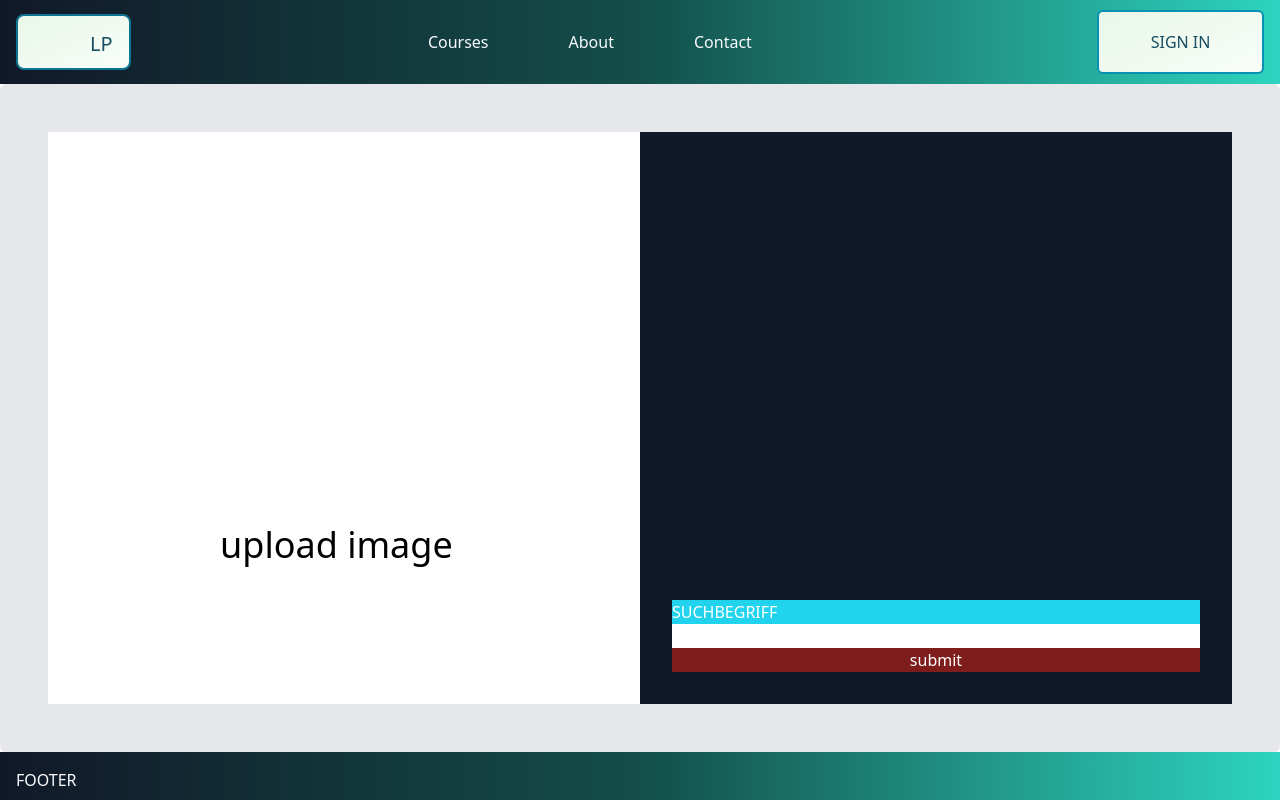
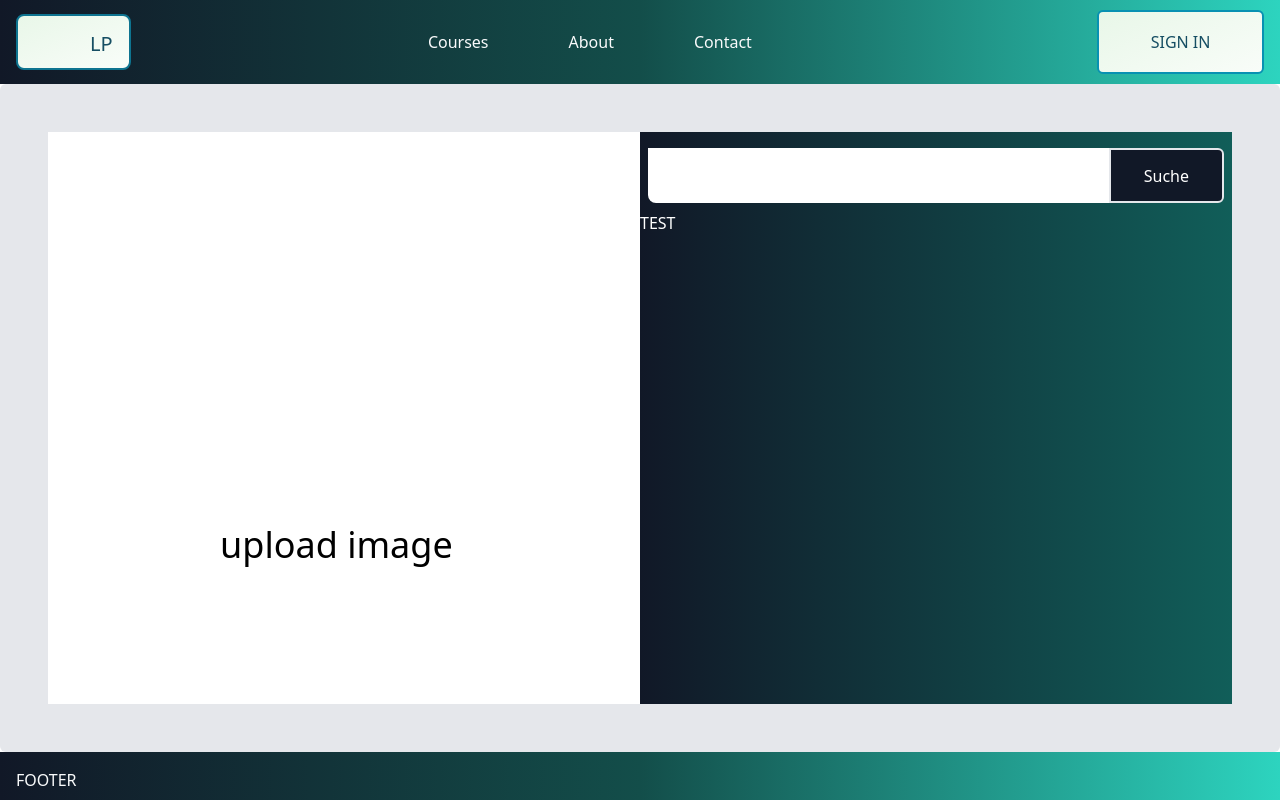
Before and after one commit to VelimirMueller/aurorae-images-frontend, a Vue app: page / in a window 1280 px wide. Built offline with nearby package versions, Linux system fonts and the light colour scheme; some icons are missing.

Commit message:
Use refactored components in landing page

```diff
--- a/src/views/LandingPage.vue
+++ b/src/views/LandingPage.vue
@@ -8,76 +8,14 @@
             class="h-full">
             <div class="h-full w-full p-12 bg-gray-200 grid grid-cols-2 rounded-md">
               <ImageUploader
-                @reset="reset()"
-                @set-file="val => setFileInfo(val)" />
-              <div class="bg-gray-900 flex flex-col justify-center items-center text-white p-8">
-                <div class="h-1/6 w-full text-white">
-                  <ul
-                    v-if="file"
-                    class="h-full">
-                    <li>
-                      {{ 'FILENAME: ' + file.filename }}
-                    </li>
-                    <li>
-                      {{ 'FILESIZE: ' + (file.size / 1024 / 1024).toFixed(2) + 'MB' }}
-                    </li>
-                  </ul>
+                @reset="() => {}"
+                @set-file="val => {}" />
+              <div class="flex flex-col justify-center items-center text-white h-full w-full bg-gradient-to-r from-gray-900 to-teal-800 focus:border-teal-400">
+                <div class="h-20 w-full p-2 mt-2">
+                  <ImageSearch @submit="scrapeData" />
                 </div>
-
                 <div class="w-full h-full flex flex-col">
-                  <div class="h-full">
-                    <ul class="max-h-[600px] overflow-y-scroll">
-                      <template
-                        v-for="result in searchResult?.data as SearchResult"
-                        :key="result?.topic_id">
-                        <ul
-                          v-if="result"
-                          class="border-t-4 mb-8 py-4 px-2 bg-gray-800 rounded-md mx-2">
-                          <li class="my-2">
-                            {{ `solved: ${JSON.stringify(result.topic_status)}` }}
-                          </li>
-                          <li class="my-2">
-                            {{ `headline: ${JSON.stringify(result.topic_headline)}` }}
-                          </li>
-                          <li class="my-2">
-                            {{ `content: ${JSON.stringify(result.topic_content)}` }}
-                          </li>
-                          <li class="my-2">
-                            <a class="text-blue-400 hover:text-blue-200" :href="result.topic_link" target="_blank">
-                              link to forum
-                            </a>
-                          </li>
-                          <li>
-                            <div v-if="result.topic_images.length" class="max-h-[300px] overflow-y-scroll p-12">
-                              <template v-for="(imageSrc, idx) in result.topic_images" :key="idx">
-                                <div class="w-full bg-red-200 rounded-lg">
-                                  <img class="h-full w-full" :src="imageSrc" />
-                                </div>
-                              </template>
-                            </div>
-                          </li>
-                        </ul>
-                      </template>
-                    </ul>
-                  </div>
-                  <form
-                    class="flex flex-col text-gray-900 bg-cyan-400"
-                    @submit.prevent="scrapeData()">
-                    <label
-                      for="query"
-                      class="text-white">
-                      SUCHBEGRIFF</label>
-                    <input
-                      id="query"
-                      v-model="searchQuery"
-                      name="query"
-                      type="text" />
-                    <button
-                      class="text-white bg-red-900"
-                      type="submit">
-                      submit
-                    </button>
-                  </form>
+                  TEST
                 </div>
               </div>
             </div>
@@ -90,6 +28,7 @@
 
 <script setup lang="ts">
 import LpHero from '@/components/landingPage/LpHero.vue'
+import ImageSearch from '@/components/ImageSearch.vue'
 import ImageUploader from '@/components/ImageUploader.vue'
 import { ref } from 'vue'
 import type { Ref } from 'vue'
@@ -105,24 +44,13 @@ interface SearchResult {
   }
 }
 
-const file = ref()
-const searchQuery = ref()
 const searchResult: Ref<SearchResult|undefined> = ref()
-
-const scrapeData = () => {
-  fetch(`http://127.0.0.1:8000/scrape/${searchQuery.value}`, {method: 'POST'})
+const scrapeData = (searchQuery: string) => {
+  fetch(`http://127.0.0.1:8000/scrape/${searchQuery}`, {method: 'POST'})
     .then(res => res.json())
     .then(data => {
       console.log(data)
       searchResult.value = data
     })
 }
-
-const setFileInfo = (val: any): void => {
-  file.value = val
-}
-
-const reset = (): void => {
-  file.value = null
-}
 </script>
```
